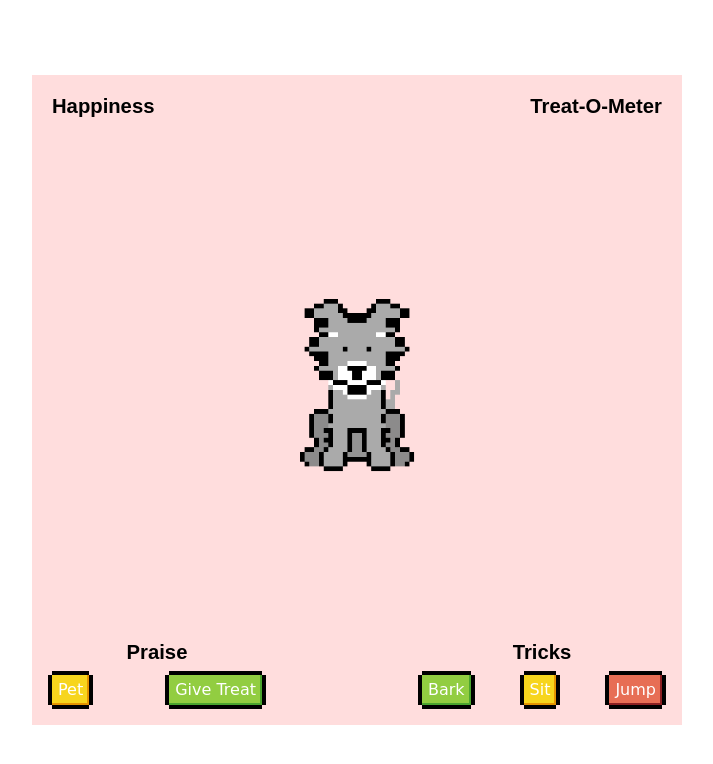
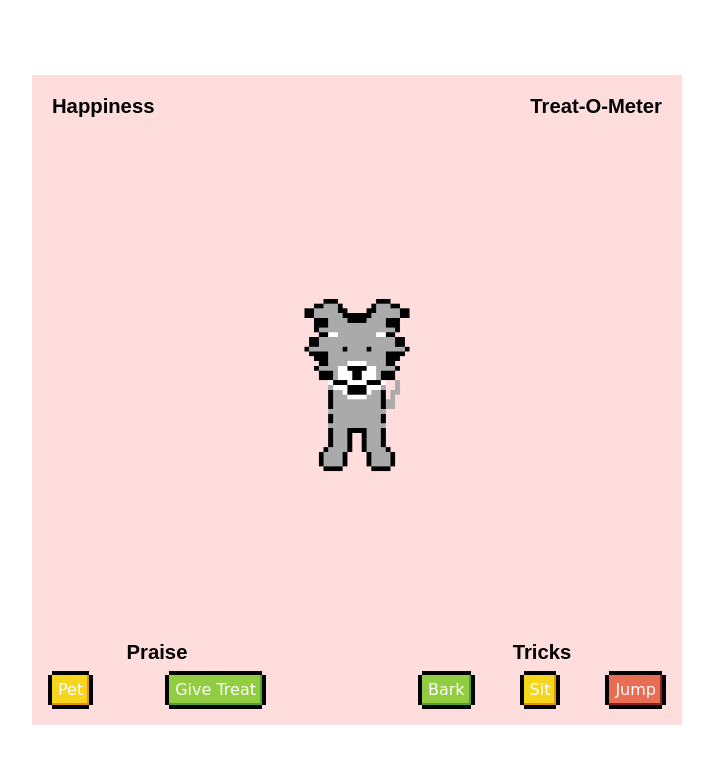
Before and after one commit to nigelrudolf/nigel-mansell-project-three, a plain HTML site: page index.html in a window 1280 px wide. Shown: the whole page, without its empty margins (283-996 px from the left). Drawn offline with nearby package versions, Linux system fonts and the light colour scheme; a web font is replaced by a local one.

Commit message:
cleanup js added assets

```diff
--- a/index.html
+++ b/index.html
@@ -30,7 +30,7 @@
 
             <!-- <div class="app-morus application-wrapper"> -->
                 <div class="morus">
-                    <img src="assets/morus-full-8bit.png" alt="">
+                    <img src="assets/morus-stand-8bit.png" alt="">
                 </div>
             <!-- </div> -->
 
```
Also changed, not shown: script/script.js (+7 -10 lines), assets/morus-stand-8bit.png (added).
